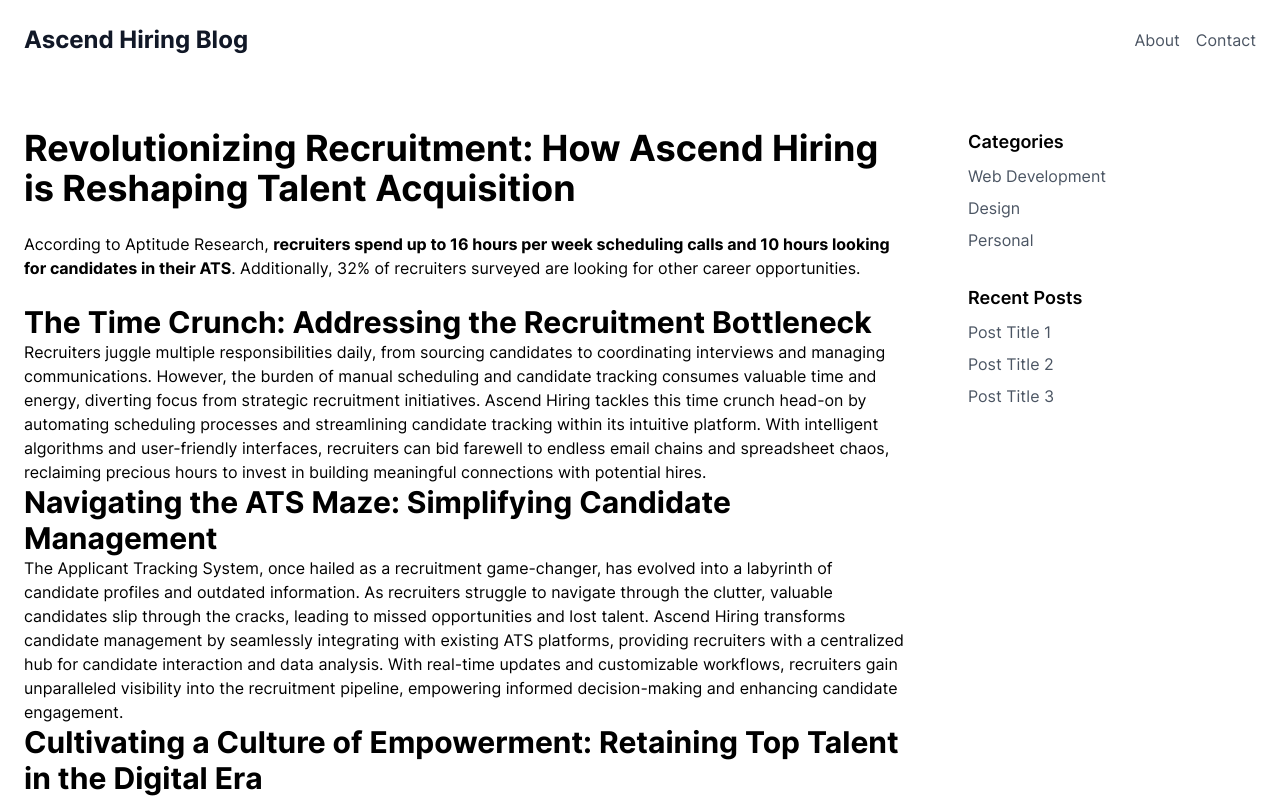
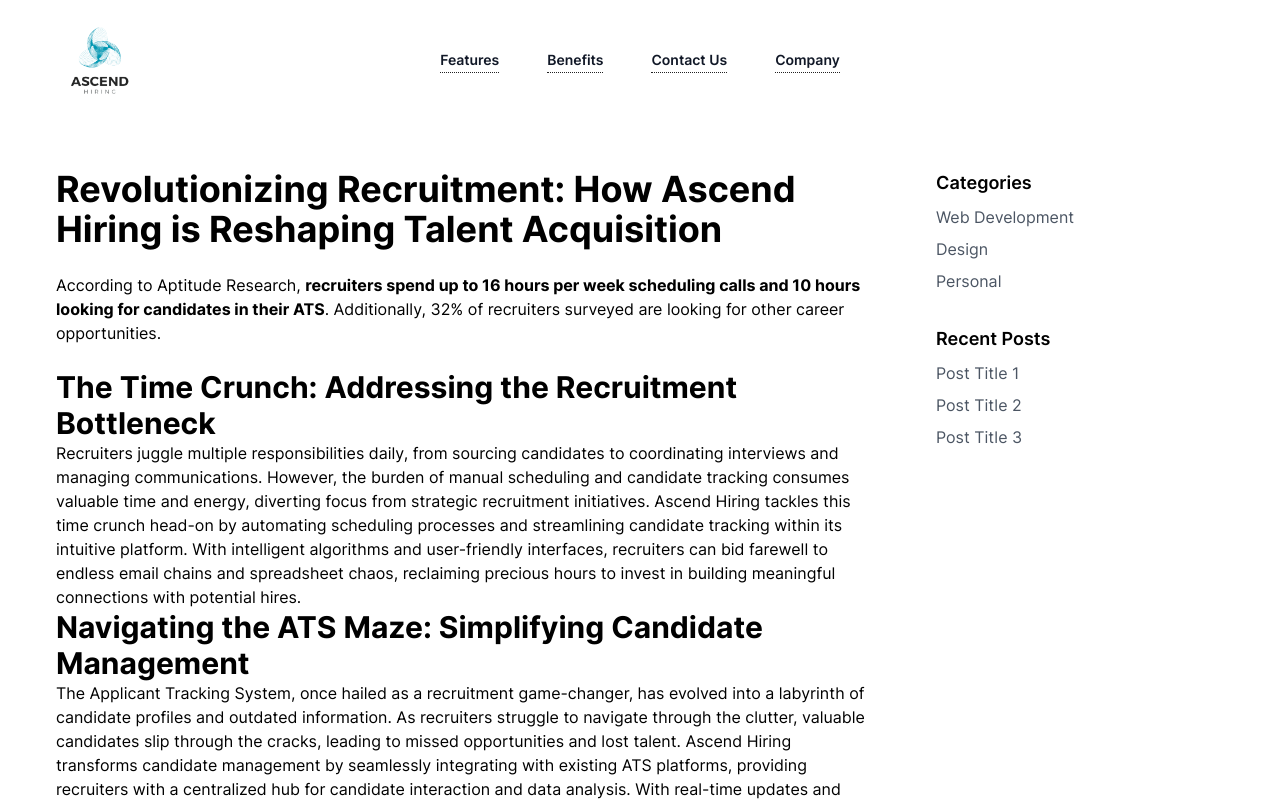
Before and after one commit to Whayven/ascend-hiring-landing, a Next.js app: page /blog in a window 1280 px wide. Shown: the top 800 px of the page. Built offline with nearby package versions, Linux system fonts and the light colour scheme.

Commit message:
feat: added footer and header

```diff
--- a/src/app/blog/page.tsx
+++ b/src/app/blog/page.tsx
@@ -1,31 +1,114 @@
+'use client';
 //import { Container, Typography } from '@material-ui/core';
+import { Dialog } from '@headlessui/react';
+import { Bars3Icon, XMarkIcon } from '@heroicons/react/24/outline';
+import Image from 'next/image';
 import Link from 'next/link';
-import React from 'react';
+import React, { useState } from 'react';
+
+import Footer from '@/components/Footer';
+import UnderlineLink from '@/components/links/UnderlineLink';
+import UnstyledLink from '@/components/links/UnstyledLink';
+
+import { navigation } from '@/app/page';
+
+import logo from '~/images/ascend_logo.png';
 
 const BlogPage = () => {
+  const [mobileMenuOpen, setMobileMenuOpen] = useState(false);
+
   return (
-    <div className='flex min-h-screen flex-col'>
-      <header className='flex items-center justify-between bg-white p-6 dark:bg-gray-800'>
-        <Link
-          className='text-2xl font-bold text-gray-900 dark:text-gray-100'
-          href='#'
+    <div className='flex min-h-screen flex-col px-8'>
+      <header className='inset-x-0 top-0 z-50'>
+        <nav
+          className='flex items-center justify-between p-6 lg:px-8'
+          aria-label='Global'
         >
-          Ascend Hiring Blog
-        </Link>
-        <nav className='space-x-4'>
-          <Link
-            className='text-gray-600 hover:underline dark:text-gray-400'
-            href='#'
-          >
-            About
-          </Link>
-          <Link
-            className='text-gray-600 hover:underline dark:text-gray-400'
-            href='#'
-          >
-            Contact
-          </Link>
+          <div className='flex lg:flex-1'>
+            <Link href='#' className='-m-1.5 p-1.5'>
+              <span className='sr-only'>Ascend Hire</span>
+              {logo && <Image src={logo} alt='' height={72} width={72} />}
+            </Link>
+          </div>
+          <div className='flex lg:hidden'>
+            <button
+              type='button'
+              className='-m-2.5 inline-flex items-center justify-center rounded-md p-2.5 text-gray-700'
+              onClick={() => setMobileMenuOpen(true)}
+            >
+              <span className='sr-only'>Open main menu</span>
+              <Bars3Icon className='h-6 w-6' aria-hidden='true' />
+            </button>
+          </div>
+          <div className='hidden lg:flex lg:gap-x-12'>
+            {navigation.map((item) => (
+              <UnderlineLink
+                key={item.name}
+                href={item.href}
+                // onClick={(e) => {
+                //   if (!item.href.startsWith('#')) return;
+                //   e.preventDefault();
+                //   const ref = refs.find(
+                //     (ref) => ref.current?.id === item.href.substring(1)
+                //   );
+                //   if (ref) {
+                //     ref.current?.scrollIntoView({ behavior: 'smooth' });
+                //   }
+                // }}
+                className='text-sm font-semibold leading-6 text-gray-900'
+              >
+                {item.name}
+              </UnderlineLink>
+            ))}
+          </div>
+          {/* Spacing */}
+          <div className='hidden lg:flex lg:flex-1 lg:justify-end'></div>
         </nav>
+        <Dialog
+          as='div'
+          className='lg:hidden'
+          open={mobileMenuOpen}
+          onClose={setMobileMenuOpen}
+        >
+          <div className='fixed inset-0 z-50' />
+          <Dialog.Panel className='fixed inset-y-0 right-0 z-50 w-full overflow-y-auto bg-white px-6 py-6 sm:max-w-sm sm:ring-1 sm:ring-gray-900/10'>
+            <div className='flex items-center justify-between'>
+              <a href='#' className='-m-1.5 p-1.5'>
+                <span className='sr-only'>Ascend Hire</span>
+                <Image
+                  className='h-8 w-auto'
+                  src={logo}
+                  alt=''
+                  height={84}
+                  width={84}
+                />
+              </a>
+              <button
+                type='button'
+                className='-m-2.5 rounded-md p-2.5 text-gray-700'
+                onClick={() => setMobileMenuOpen(false)}
+              >
+                <span className='sr-only'>Close menu</span>
+                <XMarkIcon className='h-6 w-6' aria-hidden='true' />
+              </button>
+            </div>
+            <div className='mt-6 flow-root'>
+              <div className='-my-6 divide-y divide-gray-500/10'>
+                <div className='space-y-2 py-6'>
+                  {navigation.map((item) => (
+                    <UnstyledLink
+                      key={item.name}
+                      href={item.href}
+                      className='-mx-3 block rounded-lg px-3 py-2 text-base font-semibold leading-7 text-gray-900 hover:bg-gray-50'
+                    >
+                      {item.name}
+                    </UnstyledLink>
+                  ))}
+                </div>
+              </div>
+            </div>
+          </Dialog.Panel>
+        </Dialog>
       </header>
       <main className='flex flex-1 flex-col md:flex-row md:px-6 md:py-12'>
         <div className='flex-1 md:pr-8'>
@@ -174,9 +257,7 @@
           </div>
         </aside>
       </main>
-      <footer className='flex h-20 items-center justify-center bg-white dark:bg-gray-800'>
-        <p className='text-gray-600 dark:text-gray-400'>© 2024 My Blog</p>
-      </footer>
+      <Footer />
     </div>
   );
 };
--- a/src/app/page.tsx
+++ b/src/app/page.tsx
@@ -30,7 +30,7 @@
 // Before you begin editing, follow all comments with `STARTERCONF`,
 // to customize the default configuration.
 
-const navigation = [
+export const navigation = [
   { name: 'Features', href: '#features' },
   { name: 'Benefits', href: '#benefits' },
   { name: 'Contact Us', href: '#contact' },
```
